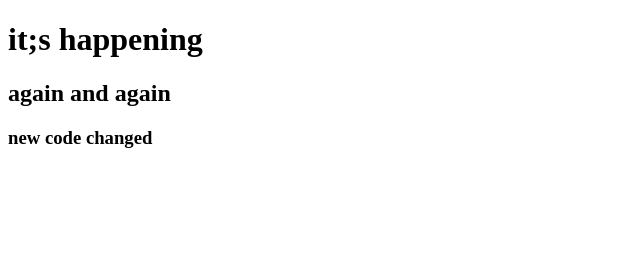
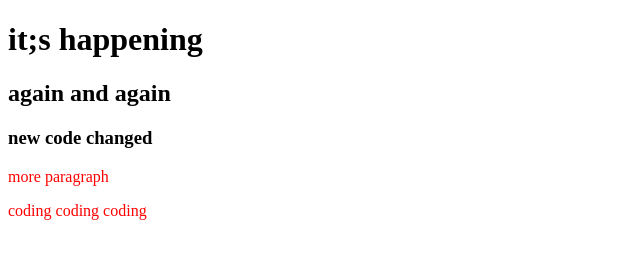
Before and after one commit to Jaowad/my-s-repo, a plain HTML site: page index.html in a window 1280 px wide. Shown: the whole page, without its empty margins (0-640 px from the left). Drawn offline with Linux system fonts and the light colour scheme.

Commit message:
another change

```diff
--- a/index.html
+++ b/index.html
@@ -5,10 +5,13 @@
     <meta http-equiv="X-UA-Compatible" content="IE=edge">
     <meta name="viewport" content="width=device-width, initial-scale=1.0">
     <title>my-s-repo</title>
+    <link rel="stylesheet" href="style.css">
 </head>
 <body>
     <h1>it;s happening</h1>
     <h2>again and again</h2>
     <h3>new code changed</h3>
+    <p>more paragraph</p>
+    <p>coding coding coding</p>
 </body>
 </html>
--- /dev/null
+++ b/style.css
@@ -0,0 +1,3 @@
+p{
+    color: red;
+}
```
